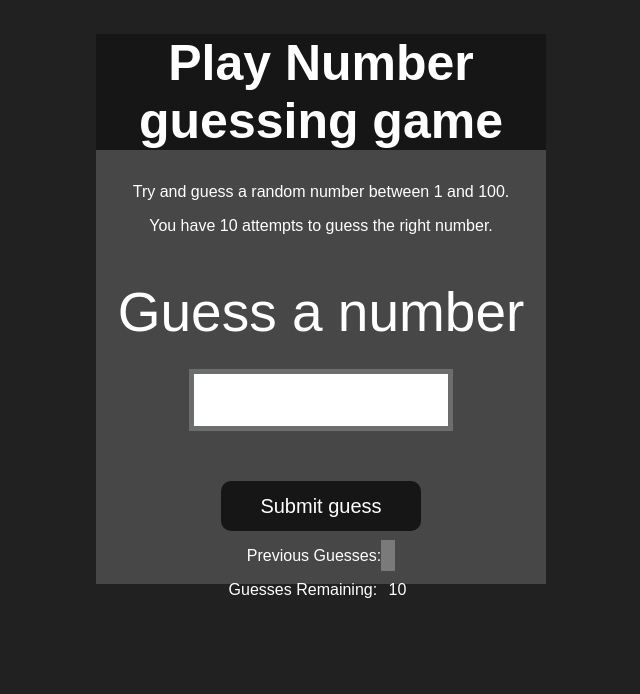
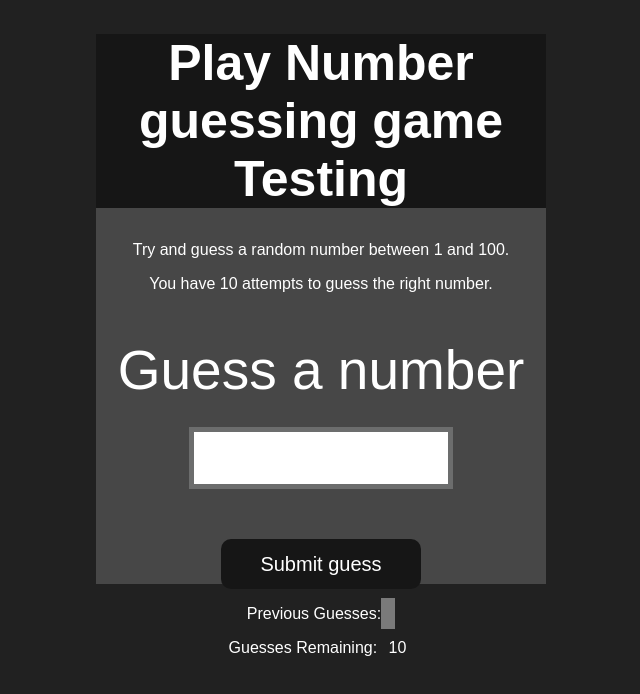
Before and after one commit to ydvishu/Guess_the_Number, a plain HTML site: page index.html in a window 1280 px wide. Shown: the whole page, without its empty margins (304-944 px from the left). Drawn offline with Linux system fonts and the light colour scheme.

Commit message:
test commit

```diff
--- a/index.html
+++ b/index.html
@@ -12,7 +12,7 @@
 <body style="background-color:#212121; color:#fff;">
 
     <div id="wrapper">
-        <h1>Play Number guessing game </h1>
+        <h1>Play Number guessing game Testing </h1>
         <p>Try and guess a random number between 1 and 100.</p>
         <p>You have 10 attempts to guess the right number.</p>
         </br>
```
